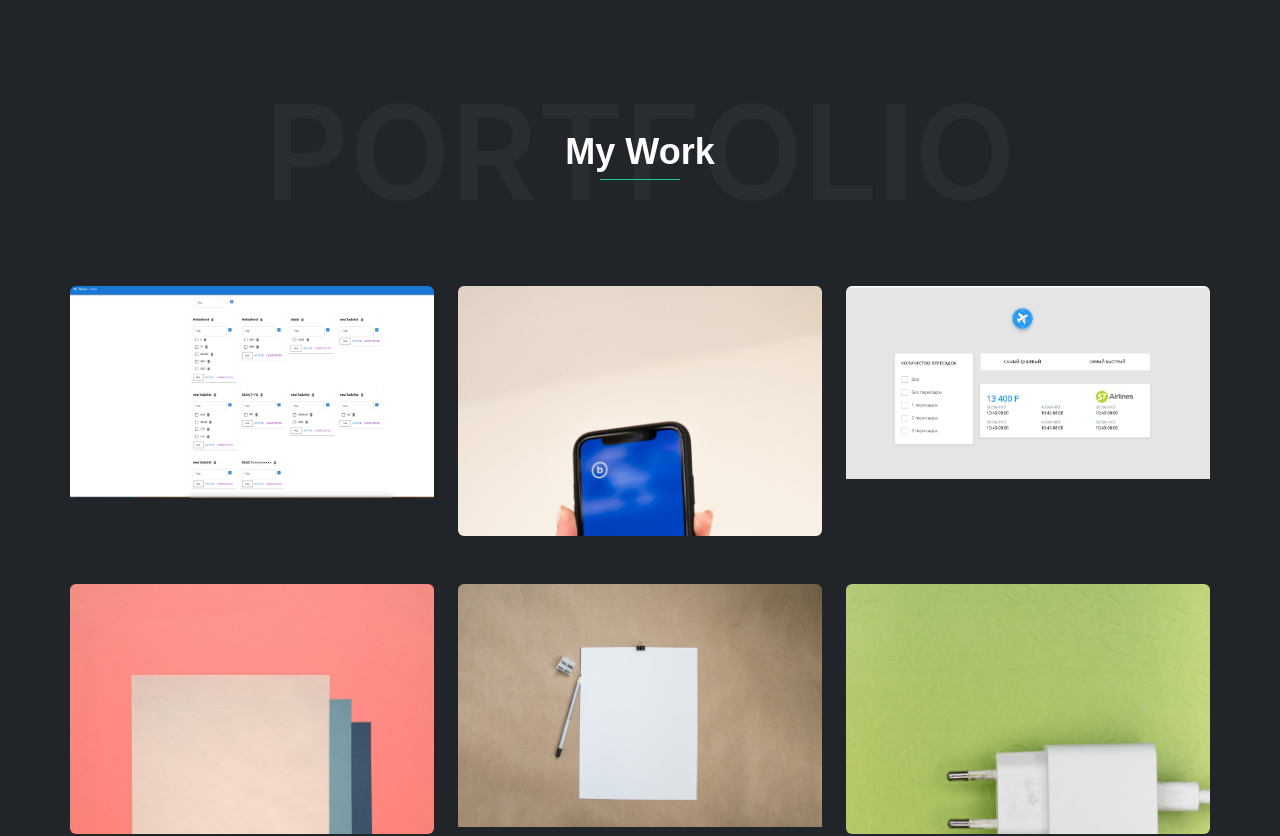
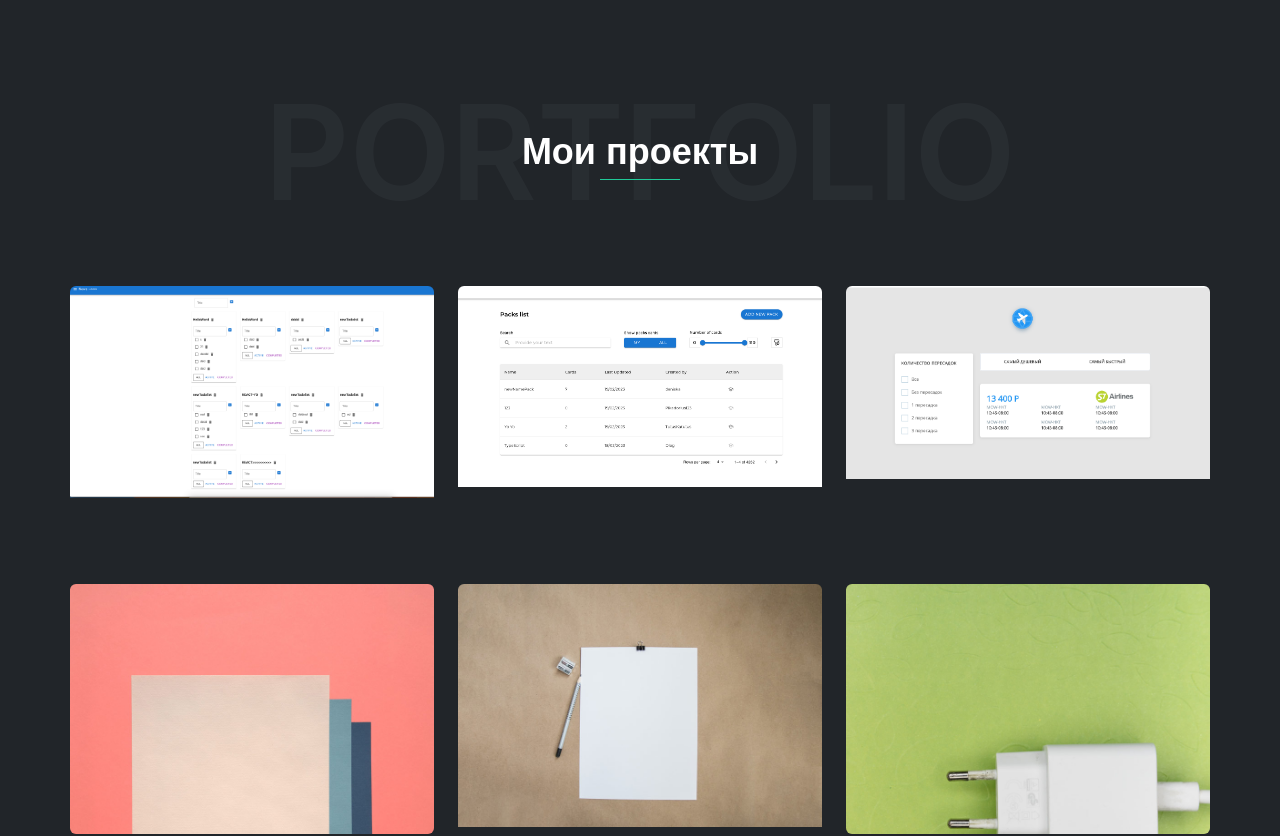
Before and after one commit to irassl/porfolioRu, a React (Create React App) app: page / in a window 1280 px wide. Shown: the part 2460-3296 px from the top of the page. Built offline with nearby package versions, Linux system fonts and the light colour scheme.

Commit message:
resumeUpdate2

```diff
--- a/src/common/projectDetail/ProjectDetail.tsx
+++ b/src/common/projectDetail/ProjectDetail.tsx
@@ -36,18 +36,18 @@ export const ProjectDetail = ({closePopup, selectedId,  project}: ProjectPopupPr
                                 </div>
                                 <div className={style.containerContent}>
                                     <h4 className={"text-4 font-weight-600"}>
-                                        Project Info:
+                                        Информация о проекте:
                                     </h4>
                                     <p>
                                         {project?.projectInfo}
                                     </p>
-                                    <h4>
-                                        Project Details:
-                                    </h4>
+                                    {/*<h4>*/}
+                                    {/*    Project Details:*/}
+                                    {/*</h4>*/}
                                     <ul className={style.list}>
                                         <li>
                                             <span>
-                                                Technologies:
+                                                Стек технологий:
                                             </span>
                                             {project?.technologies}
                                         </li>
--- a/src/components/porfolio/Portfolio.tsx
+++ b/src/components/porfolio/Portfolio.tsx
@@ -22,7 +22,7 @@ export const Portfolio = () => {
         <>
             <section id="portfolio" className={style.section}>
                 <div className={style.container}>
-                    <TitleB title={'My Work'} bgTitle={'Portfolio'}/>
+                    <TitleB title={'Мои проекты'} bgTitle={'Portfolio'}/>
                     <div className={style.portfolio}>
 
 
--- a/src/components/porfolio/ProjectsData.js
+++ b/src/components/porfolio/ProjectsData.js
@@ -1,5 +1,5 @@
 import projectTodolist from '../../assets/projects/project-todolist.png'
-import project2Img from '../../assets/projects/project-2.jpg'
+import projectCards from '../../assets/projects/project-cards.png'
 import projectAviasales from '../../assets/projects/project-aviasales.png'
 import project4Img from '../../assets/projects/project-4.jpg'
 import project5Img from '../../assets/projects/project-5.jpg'
@@ -30,7 +30,7 @@ export const projectsData = [
     },
     {
         id: '2',
-        title: "Project Title 2",
+        title: "Friday Project Cards",
         projectInfo:
             "Quidam lisque persius interesset his et, in quot quidam persequeris vim, ad mea essent possim iriure. Lisque persius interesset his et, in quot quidam persequeris vim, ad mea essent possim iriure.",
         client: "Ruby Clinton",
@@ -38,8 +38,8 @@ export const projectsData = [
         industry: "Art & Design",
         date: "July 16, 2019",
         url: {
-            name: "www.example.com",
-            link: "https://www.example.com",
+            name: "https://github.com/JuliOgogo/friday-project",
+            link: "https://juliogogo.github.io/friday-project/#/login",
         },
         socialLinks: {
             facebook: "http://www.facebook.com/",
@@ -48,7 +48,7 @@ export const projectsData = [
             instagram: "http://www.instagram.com/",
             mail: "mailto:example@gmail.com",
         },
-        thumbImage: project2Img,
+        thumbImage: projectCards,
         sliderImages: [
             "images/projects/project-2.jpg",
             "images/projects/project-5.jpg",
@@ -58,7 +58,9 @@ export const projectsData = [
         id: '3',
         title: "Aviasales Test Frontend",
         projectInfo:
-            "Quidam lisque persius interesset his et, in quot quidam persequeris vim, ad mea essent possim iriure. Lisque persius interesset his et, in quot quidam persequeris vim, ad mea essent possim iriure.",
+            "Основной frontend проект нашей команды — это страница выдачи билетов со множеством фильтров, настроек и, собственно, билетов. Проект написан на React, поэтому тестовое задание приближено к ежедневным задачам.\n" +
+            "\n" +
+            "Перед тобой упрощенный макет нашего проекта — список билетов, фильтры и сортировка. Также у нас есть небольшой сервер для тестового задания, который работает схоже с нашим основным backend движком и реализует технику long polling для передачи пачек билетов. Тебе необходимо реализовать клиент, который будет получать случайно сгенерированные билеты от сервера и отрисует интерфейс согласно макету в Figma. Достаточно будет отрендерить 5 первых билетов соотвествующих выбранным фильтрам и сортировки.",
         client: "Ruby Clinton",
         technologies: "HTML5, CSS3, JS, TS, React, Redux",
         industry: "Art & Design",
```
Also changed, not shown: src/assets/projects/project-cards.png (added).
